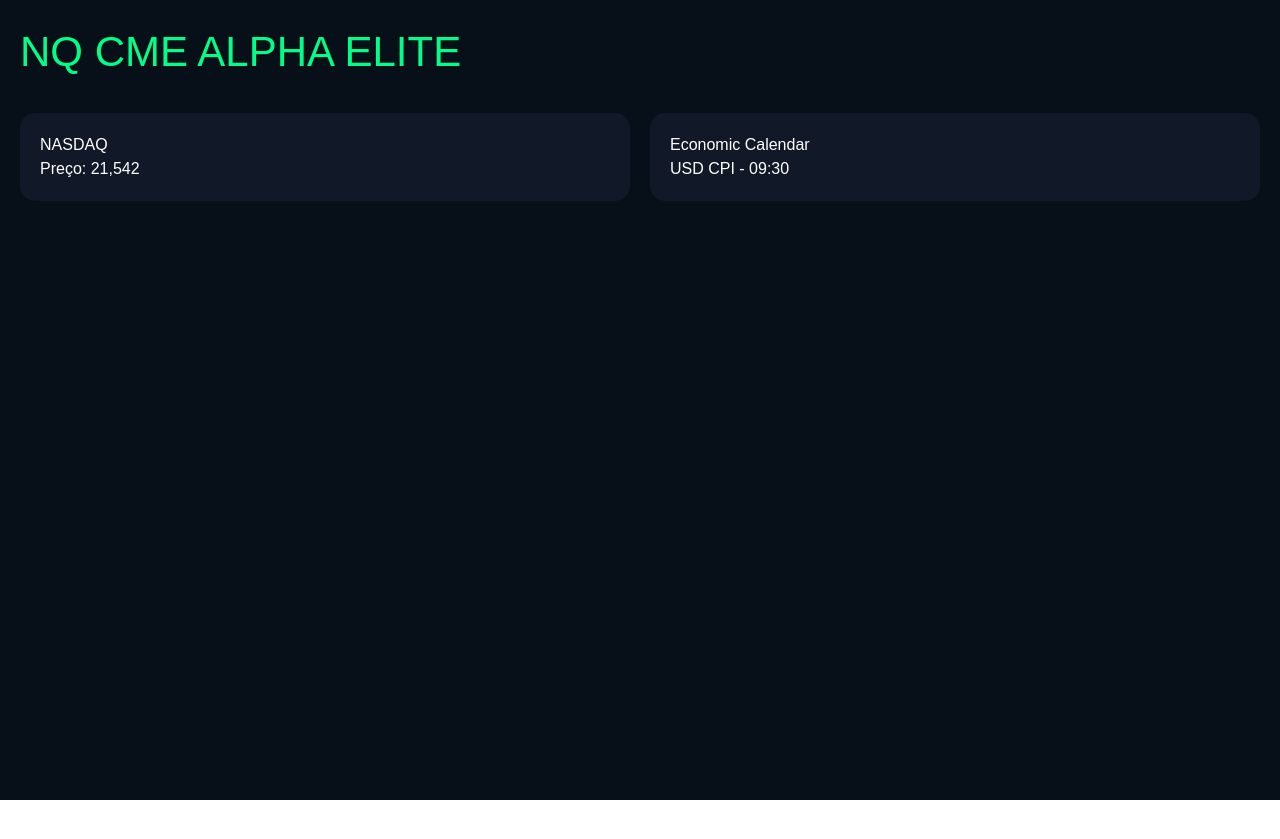
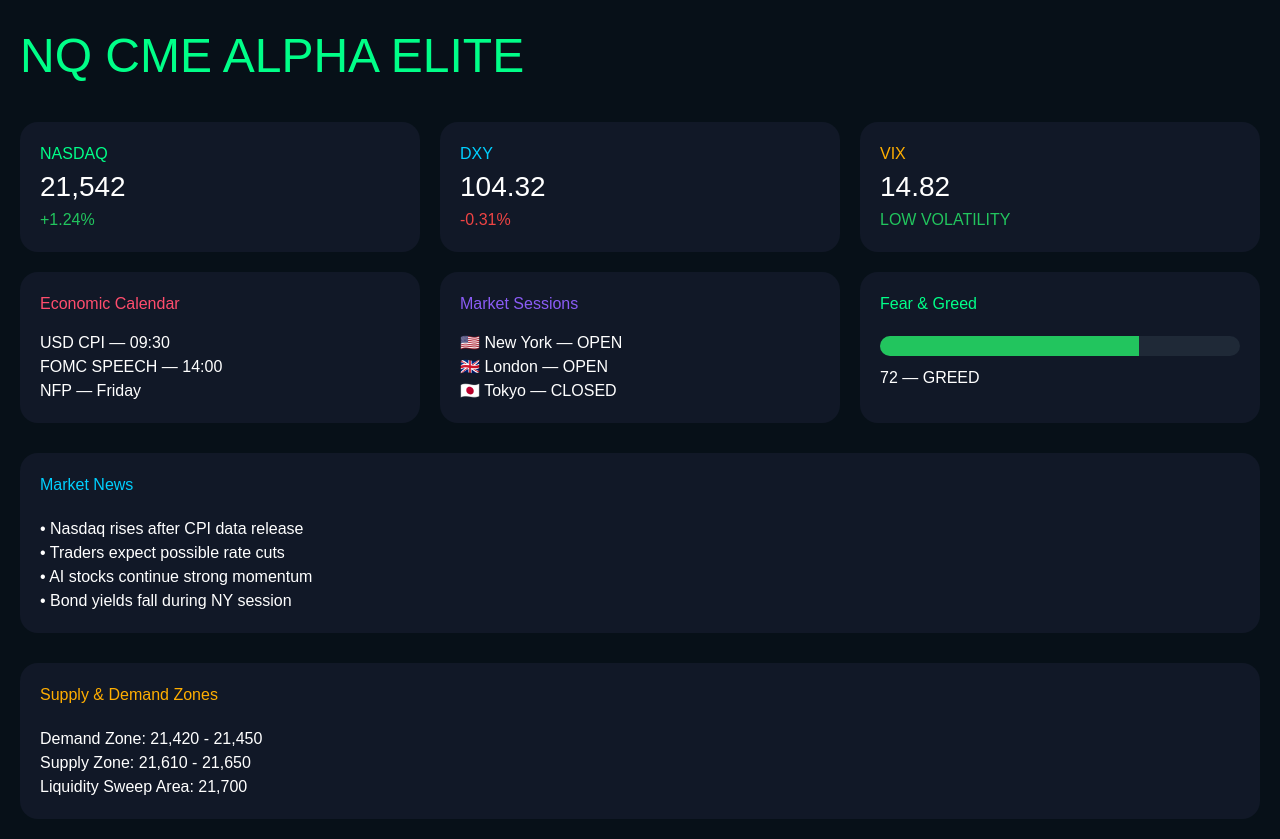
Before and after one commit to rvarepresentavao-hash/nq-dashboard, a Next.js app: page / in a window 1280 px wide. Before the commit the page ends 800 px from the top, so only its background shows below. Built offline with nearby package versions, Linux system fonts and the light colour scheme.

Commit message:
dashboard completo

```diff
--- a/app/page.tsx
+++ b/app/page.tsx
@@ -1,47 +1,173 @@
 export default function Home() {
   return (
-    <div style={{
-      background:"#071018",
-      minHeight:"100vh",
-      color:"white",
-      padding:"20px",
-      fontFamily:"Arial"
-    }}>
-
-      <h1 style={{
-        color:"#00ff88",
-        fontSize:"42px"
-      }}>
+    <div
+      style={{
+        background: "#071018",
+        minHeight: "100vh",
+        color: "white",
+        padding: "20px",
+        fontFamily: "Arial",
+      }}
+    >
+      <h1
+        style={{
+          color: "#00ff88",
+          fontSize: "48px",
+          marginBottom: "30px",
+        }}
+      >
         NQ CME ALPHA ELITE
       </h1>
 
-      <div style={{
-        display:"grid",
-        gridTemplateColumns:"1fr 1fr",
-        gap:"20px",
-        marginTop:"30px"
-      }}>
-
-        <div style={{
-          background:"#111827",
-          padding:"20px",
-          borderRadius:"15px"
-        }}>
-          <h2>NASDAQ</h2>
-          <p>Preço: 21,542</p>
+      <div
+        style={{
+          display: "grid",
+          gridTemplateColumns: "repeat(3, 1fr)",
+          gap: "20px",
+        }}
+      >
+        {/* NASDAQ */}
+        <div
+          style={{
+            background: "#111827",
+            padding: "20px",
+            borderRadius: "18px",
+          }}
+        >
+          <h2 style={{ color: "#00ff88" }}>NASDAQ</h2>
+          <p style={{ fontSize: "28px" }}>21,542</p>
+          <p style={{ color: "#22c55e" }}>+1.24%</p>
         </div>
 
-        <div style={{
-          background:"#111827",
-          padding:"20px",
-          borderRadius:"15px"
-        }}>
-          <h2>Economic Calendar</h2>
-          <p>USD CPI - 09:30</p>
+        {/* DXY */}
+        <div
+          style={{
+            background: "#111827",
+            padding: "20px",
+            borderRadius: "18px",
+          }}
+        >
+          <h2 style={{ color: "#00d0ff" }}>DXY</h2>
+          <p style={{ fontSize: "28px" }}>104.32</p>
+          <p style={{ color: "#ef4444" }}>-0.31%</p>
         </div>
 
+        {/* VIX */}
+        <div
+          style={{
+            background: "#111827",
+            padding: "20px",
+            borderRadius: "18px",
+          }}
+        >
+          <h2 style={{ color: "#ffae00" }}>VIX</h2>
+          <p style={{ fontSize: "28px" }}>14.82</p>
+          <p style={{ color: "#22c55e" }}>LOW VOLATILITY</p>
+        </div>
+
+        {/* Economic Calendar */}
+        <div
+          style={{
+            background: "#111827",
+            padding: "20px",
+            borderRadius: "18px",
+          }}
+        >
+          <h2 style={{ color: "#ff4d6d" }}>Economic Calendar</h2>
+
+          <div style={{ marginTop: "15px" }}>
+            <p>USD CPI — 09:30</p>
+            <p>FOMC SPEECH — 14:00</p>
+            <p>NFP — Friday</p>
+          </div>
+        </div>
+
+        {/* Market Sessions */}
+        <div
+          style={{
+            background: "#111827",
+            padding: "20px",
+            borderRadius: "18px",
+          }}
+        >
+          <h2 style={{ color: "#8b5cf6" }}>Market Sessions</h2>
+
+          <div style={{ marginTop: "15px" }}>
+            <p>🇺🇸 New York — OPEN</p>
+            <p>🇬🇧 London — OPEN</p>
+            <p>🇯🇵 Tokyo — CLOSED</p>
+          </div>
+        </div>
+
+        {/* Fear and Greed */}
+        <div
+          style={{
+            background: "#111827",
+            padding: "20px",
+            borderRadius: "18px",
+          }}
+        >
+          <h2 style={{ color: "#00ff88" }}>Fear & Greed</h2>
+
+          <div
+            style={{
+              marginTop: "20px",
+              height: "20px",
+              width: "100%",
+              background: "#1f2937",
+              borderRadius: "20px",
+              overflow: "hidden",
+            }}
+          >
+            <div
+              style={{
+                width: "72%",
+                height: "100%",
+                background: "#22c55e",
+              }}
+            />
+          </div>
+
+          <p style={{ marginTop: "10px" }}>72 — GREED</p>
+        </div>
       </div>
 
+      {/* NEWS */}
+      <div
+        style={{
+          marginTop: "30px",
+          background: "#111827",
+          padding: "20px",
+          borderRadius: "18px",
+        }}
+      >
+        <h2 style={{ color: "#00d0ff" }}>Market News</h2>
+
+        <div style={{ marginTop: "20px" }}>
+          <p>• Nasdaq rises after CPI data release</p>
+          <p>• Traders expect possible rate cuts</p>
+          <p>• AI stocks continue strong momentum</p>
+          <p>• Bond yields fall during NY session</p>
+        </div>
+      </div>
+
+      {/* SUPPLY DEMAND */}
+      <div
+        style={{
+          marginTop: "30px",
+          background: "#111827",
+          padding: "20px",
+          borderRadius: "18px",
+        }}
+      >
+        <h2 style={{ color: "#ffae00" }}>Supply & Demand Zones</h2>
+
+        <div style={{ marginTop: "20px" }}>
+          <p>Demand Zone: 21,420 - 21,450</p>
+          <p>Supply Zone: 21,610 - 21,650</p>
+          <p>Liquidity Sweep Area: 21,700</p>
+        </div>
+      </div>
     </div>
   )
 }
```
